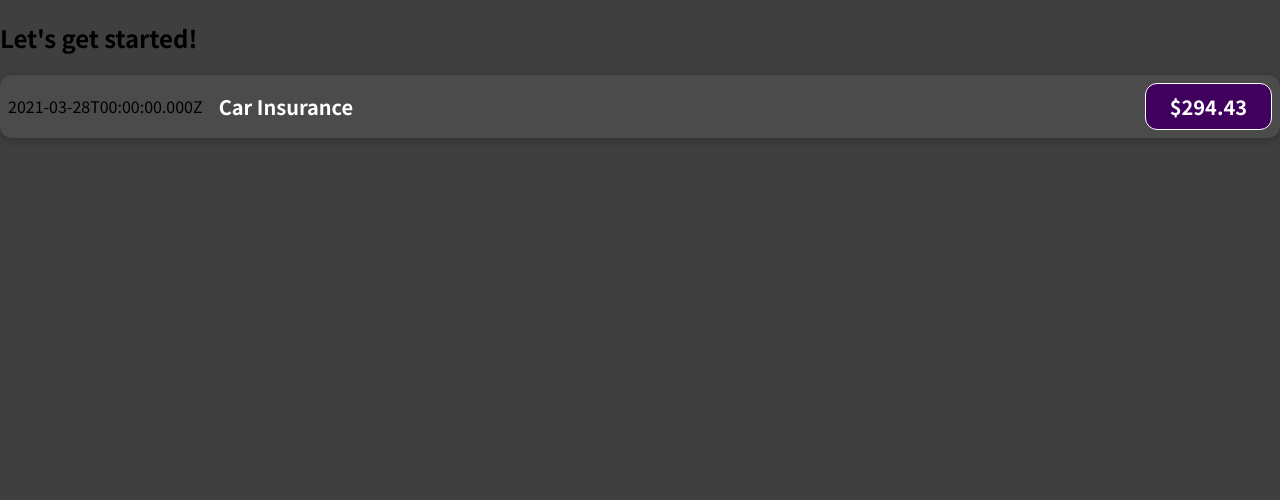
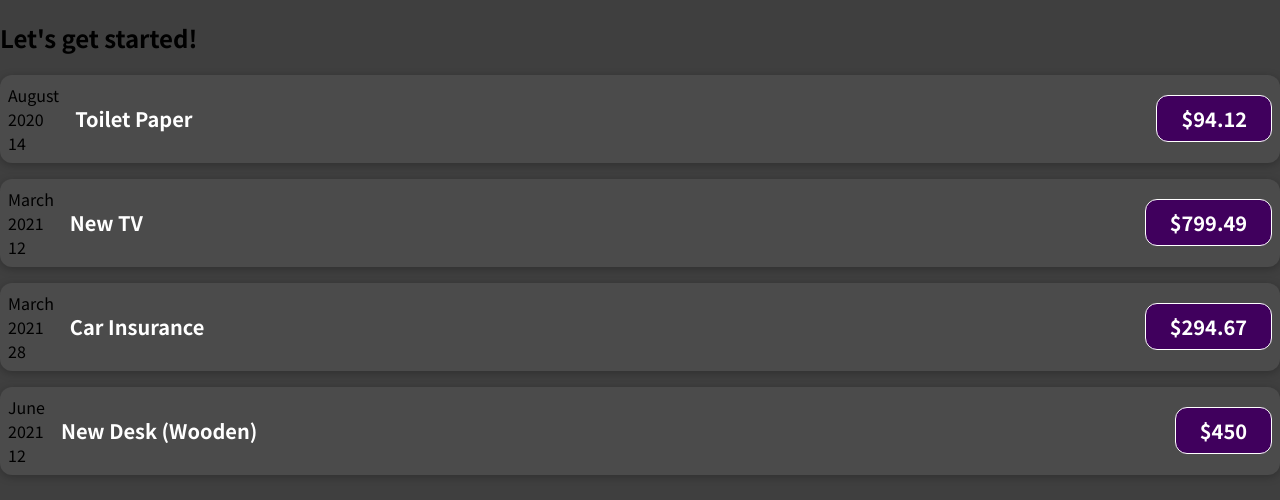
Before and after one commit to dangjogvara/react-app-refresher, a JavaScript app: page / in a window 1280 px wide. Shown: the top 500 px of the page. Built offline with nearby package versions, Linux system fonts and the light colour scheme.

Commit message:
refactor date

```diff
--- a/src/App.js
+++ b/src/App.js
@@ -1,10 +1,42 @@
 import ExpenseItem from './components/ExpenseItem';
 
 function App() {
+  const expenses = [
+    {
+      id: 'e1',
+      title: 'Toilet Paper',
+      amount: 94.12,
+      date: new Date(2020, 7, 14),
+    },
+    {
+      id: 'e2',
+      title: 'New TV',
+      amount: 799.49,
+      date: new Date(2021, 2, 12),
+    },
+    {
+      id: 'e3',
+      title: 'Car Insurance',
+      amount: 294.67,
+      date: new Date(2021, 2, 28),
+    },
+    {
+      id: 'e4',
+      title: 'New Desk (Wooden)',
+      amount: 450,
+      date: new Date(2021, 5, 12),
+    },
+  ];
+
+  // List expenses
+  const listExpenses = expenses.map(expense => {
+    return <ExpenseItem date={expense.date} title={expense.title} amount={expense.amount} key={expense.id} />;
+  });
+
   return (
     <div>
       <h2>Let's get started!</h2>
-      <ExpenseItem></ExpenseItem>
+      {listExpenses}
     </div>
   );
 }
--- a/src/components/ExpenseItem.js
+++ b/src/components/ExpenseItem.js
@@ -1,16 +1,20 @@
 import './ExpenseItem.css';
 
-function ExpenseItem() {
-  const expenseDate = new Date(2021, 2, 28);
-  const expenseTitle = 'Car Insurance';
-  const expenseAmount = 294.43;
+function ExpenseItem({ date, title, amount }) {
+  const month = date.toLocaleString('en-GB', { month: 'long' });
+  const day = date.toLocaleString('en-GB', { day: '2-digit' });
+  const year = date.getFullYear();
 
   return (
     <div className="expense-item">
-      <div>{expenseDate.toISOString()}</div>
+      <div>
+        <div>{month}</div>
+        <div>{year}</div>
+        <div>{day}</div>
+      </div>
       <div className="expense-item__description">
-        <h2>{expenseTitle}</h2>
-        <div className="expense-item__price">${expenseAmount}</div>
+        <h2>{title}</h2>
+        <div className="expense-item__price">${amount}</div>
       </div>
     </div>
   );
```
Also changed, not shown: 1 other file (tests, documents, lock files or other folders).
